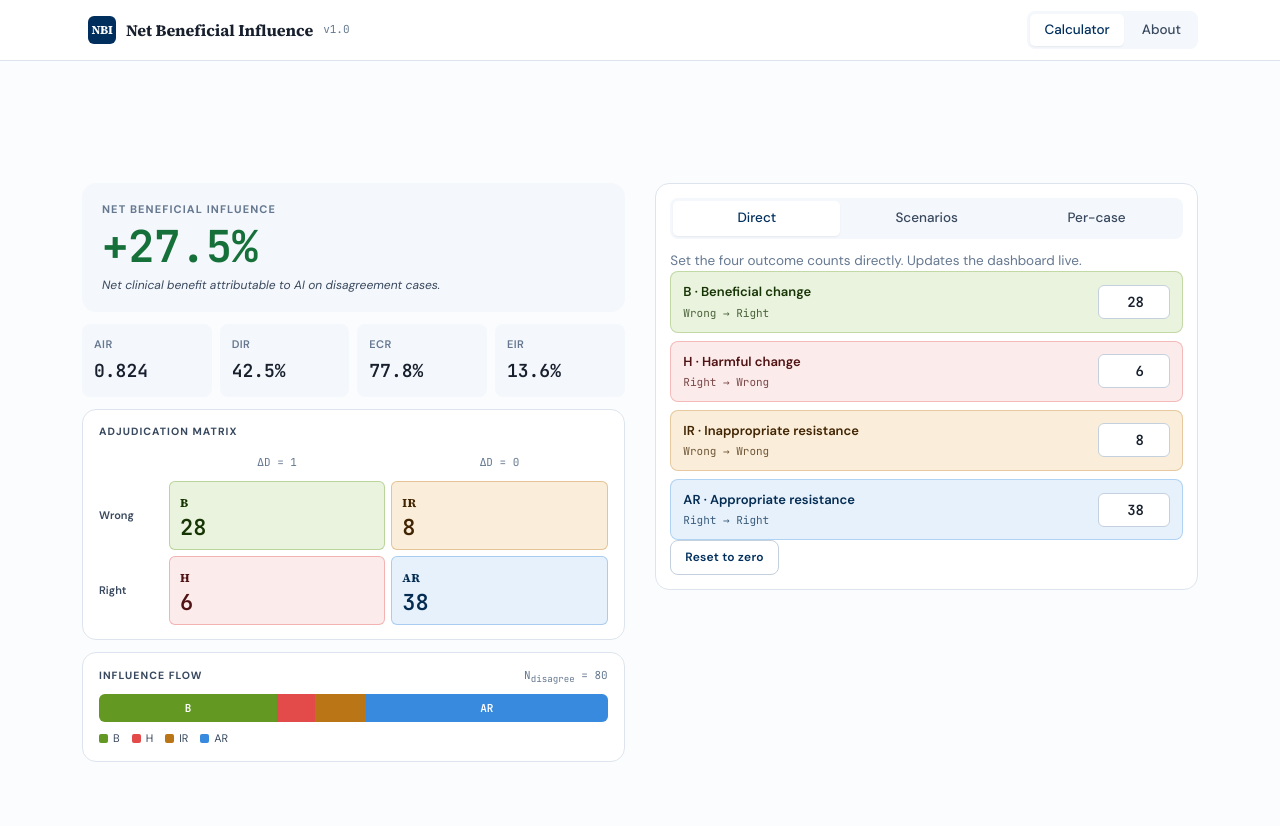
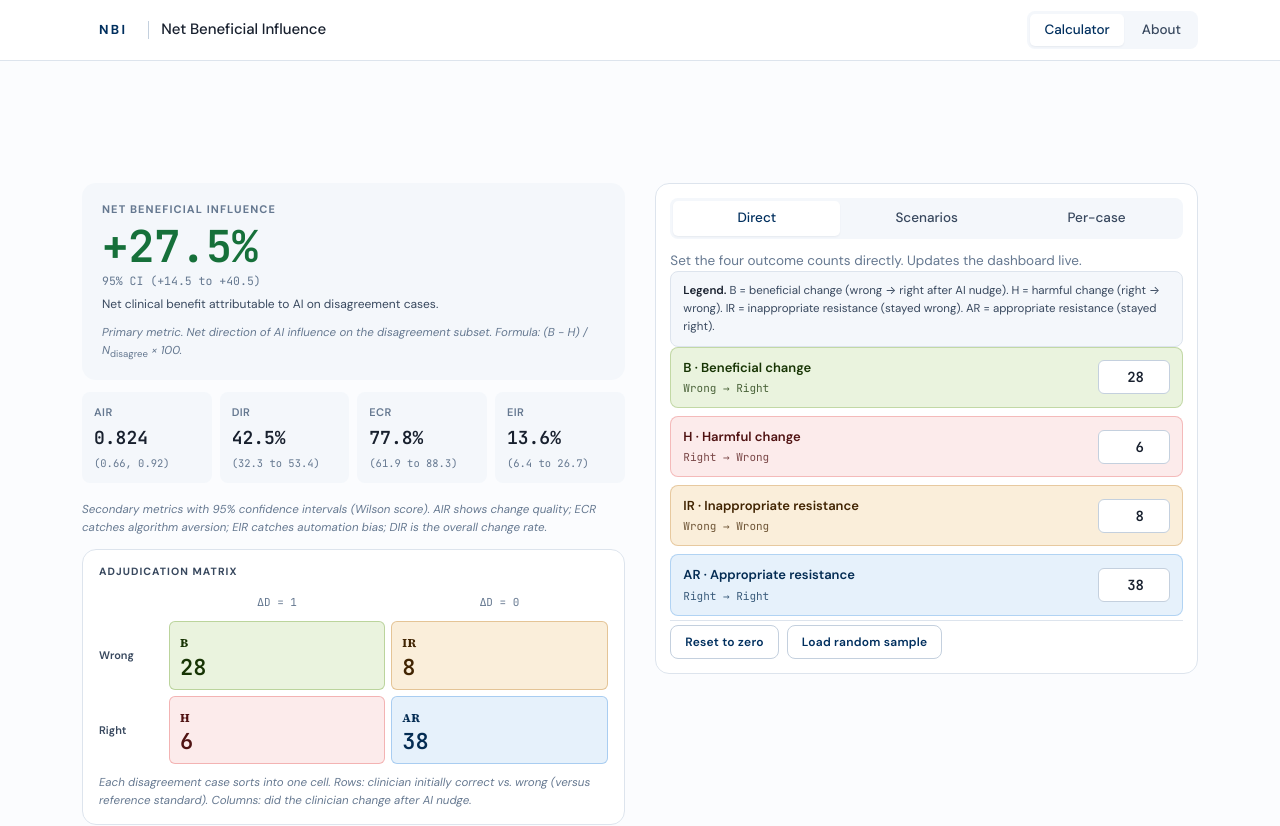
Before and after one commit to rgaiba/nbi-framework, a React (Vite) app: page / in a window 1280 px wide. Shown: the top 826 px of the page. Built offline with nearby package versions, Linux system fonts and the light colour scheme.

Commit message:
v3: 95% CIs, captions, modern header, sample button, em-dash purge

```diff
--- a/index.html
+++ b/index.html
@@ -4,7 +4,7 @@
     <meta charset="UTF-8" />
     <meta name="viewport" content="width=device-width, initial-scale=1.0, viewport-fit=cover" />
     <meta name="theme-color" content="#002f5e" />
-    <meta name="description" content="The Net Beneficial Influence (NBI) framework — an interactive operationalization for measuring the directional impact of AI on clinical decision-making." />
+    <meta name="description" content="The Net Beneficial Influence (NBI) framework. An interactive operationalization for measuring the directional impact of AI on clinical decision-making." />
     <meta property="og:title" content="Net Beneficial Influence Framework" />
     <meta property="og:description" content="A cooperative framework for evaluating AI in clinical decision-making. Interactive calculator and dashboard." />
     <meta property="og:type" content="website" />
@@ -15,7 +15,7 @@
     <link rel="preconnect" href="https://fonts.gstatic.com" crossorigin />
     <link href="https://fonts.googleapis.com/css2?family=Source+Serif+4:ital,opsz,wght@0,8..60,400;0,8..60,600;0,8..60,700;1,8..60,400&family=DM+Sans:ital,opsz,wght@0,9..40,300;0,9..40,400;0,9..40,500;0,9..40,600;0,9..40,700;1,9..40,400&family=JetBrains+Mono:wght@400;500;600&display=swap" rel="stylesheet" />
 
-    <title>NBI Framework — Net Beneficial Influence</title>
+    <title>NBI Framework · Net Beneficial Influence</title>
   </head>
   <body>
     <div id="root"></div>
--- a/src/components/Calculator/DirectInput.jsx
+++ b/src/components/Calculator/DirectInput.jsx
@@ -6,6 +6,10 @@ const FIELDS = [
   { k: 'IR', label: 'Inappropriate resistance',  hint: 'Wrong → Wrong',   cls: 'field-ir' },
   { k: 'AR', label: 'Appropriate resistance',    hint: 'Right → Right',   cls: 'field-ar' },
 ]
+
+function rand(min, max) {
+  return Math.floor(Math.random() * (max - min + 1)) + min
+}
 
 export default function DirectInput({ counts, updateCounts, onAnyChange }) {
   const handle = (k, raw) => {
@@ -19,9 +23,30 @@ export default function DirectInput({ counts, updateCounts, onAnyChange }) {
     if (onAnyChange) onAnyChange()
   }
 
+  // Random sample biased toward realistic-looking distributions: more AR than H,
+  // moderate B, modest IR. Adds visual variety without producing nonsense.
+  const sample = () => {
+    updateCounts({
+      B:  rand(8, 35),
+      H:  rand(2, 18),
+      IR: rand(3, 20),
+      AR: rand(15, 45),
+    })
+    if (onAnyChange) onAnyChange()
+  }
+
   return (
     <div className="direct">
-      <p className="muted">Set the four outcome counts directly. Updates the dashboard live.</p>
+      <p className="muted">
+        Set the four outcome counts directly. Updates the dashboard live.
+      </p>
+
+      <div className="legend-inline">
+        <strong>Legend.</strong> B = beneficial change (wrong → right after AI nudge).
+        H = harmful change (right → wrong). IR = inappropriate resistance (stayed wrong).
+        AR = appropriate resistance (stayed right).
+      </div>
+
       <div className="direct-fields">
         {FIELDS.map(f => (
           <div key={f.k} className={`direct-row ${f.cls}`}>
@@ -41,7 +66,11 @@ export default function DirectInput({ counts, updateCounts, onAnyChange }) {
           </div>
         ))}
       </div>
-      <button className="btn btn-ghost btn-sm direct-reset" onClick={reset}>Reset to zero</button>
+
+      <div className="direct-actions">
+        <button className="btn btn-ghost btn-sm" onClick={reset}>Reset to zero</button>
+        <button className="btn btn-ghost btn-sm" onClick={sample}>Load random sample</button>
+      </div>
     </div>
   )
 }
--- a/src/components/Calculator/PerCaseInput.jsx
+++ b/src/components/Calculator/PerCaseInput.jsx
@@ -4,8 +4,14 @@ import { aggregateCases, adjudicateCase } from '../../lib/nbi.js'
 
 const BLANK_ROW = { Di: 0, A: 1, Df: 1, R: 1 }
 
+// Class pill labels. Agreement cases are adjudicated. They are simply excluded
+// from N_disagree, which the label makes explicit.
 const CLASS_LABEL = {
-  B: 'B', H: 'H', IR: 'IR', AR: 'AR', agreement: 'Agree',
+  B: 'B',
+  H: 'H',
+  IR: 'IR',
+  AR: 'AR',
+  agreement: 'Agree · excluded',
 }
 
 const REQUIRED = ['Di', 'A', 'Df', 'R']
@@ -110,9 +116,18 @@ export default function PerCaseInput({ applyCounts }) {
   return (
     <div className="cases">
       <p className="muted">
-        Add cases one by one. Each row: D<sub>i</sub>, A, D<sub>f</sub>, R (binary 0/1).
-        Auto-classified into B / H / IR / AR.
+        Add cases one by one. Each row is auto-classified as soon as all four
+        values are set. Click Apply to push the totals to the dashboard.
       </p>
+
+      <div className="legend-inline">
+        <strong>Legend.</strong>{' '}
+        D<sub>i</sub> = clinician's initial decision.{' '}
+        A = AI's recommendation.{' '}
+        D<sub>f</sub> = clinician's final decision.{' '}
+        R = reference standard. All binary 0/1.
+        Agreement cases (D<sub>i</sub> = A) are adjudicated but excluded from N<sub>disagree</sub>.
+      </div>
 
       <div className="cases-table-wrap">
         <table className="cases-table">
@@ -186,7 +201,7 @@ export default function PerCaseInput({ applyCounts }) {
             <strong>Issues:</strong>
             <ul>
               {csvErrors.slice(0, 5).map((e, i) => <li key={i}>{e}</li>)}
-              {csvErrors.length > 5 && <li>…and {csvErrors.length - 5} more</li>}
+              {csvErrors.length > 5 && <li>and {csvErrors.length - 5} more</li>}
             </ul>
           </div>
         )}
--- a/src/components/Dashboard/Dashboard.jsx
+++ b/src/components/Dashboard/Dashboard.jsx
@@ -1,9 +1,9 @@
 import React from 'react'
-import { interpretMetric, formatMetric } from '../../lib/nbi.js'
+import { interpretMetric, formatMetric, formatCI } from '../../lib/nbi.js'
 
-// Compact dashboard — single component, all four sections inline.
-// Mirrors the approved prototype: NBI hero card → 2x2 small metrics →
-// adjudication matrix → influence flow bar.
+// Compact dashboard. Single component, four sections inline:
+// hero NBI card, small metric cards (with 95% CIs), 2x2 adjudication matrix,
+// influence flow bar. Each section carries its own caption.
 export default function Dashboard({ counts, metrics }) {
   return (
     <div className="dashboard">
@@ -19,32 +19,45 @@ function NbiHero({ metrics }) {
   const v = metrics.NBI
   const interp = interpretMetric('NBI', v)
   const cls = v === null ? '' : v > 0 ? 'val-pos' : v < 0 ? 'val-neg' : 'val-zero'
-  const display = v === null ? '—' : `${v > 0 ? '+' : ''}${v.toFixed(1)}%`
+  const display = v === null ? 'n/a' : `${v > 0 ? '+' : ''}${v.toFixed(1)}%`
+  const ci = formatCI('NBI', metrics.NBI_CI)
   return (
     <div className="dash-hero">
       <div className="dash-hero-label">Net beneficial influence</div>
       <div className={`dash-hero-val ${cls}`}>{display}</div>
+      {ci && <div className="dash-hero-ci">95% CI {ci}</div>}
       <div className="dash-hero-interp">{interp}</div>
+      <div className="dash-caption">
+        Primary metric. Net direction of AI influence on the disagreement subset.
+        Formula: (B − H) / N<sub>disagree</sub> × 100.
+      </div>
     </div>
   )
 }
 
 const SMALL = [
-  { k: 'AIR', name: 'AIR' },
-  { k: 'DIR', name: 'DIR' },
-  { k: 'ECR', name: 'ECR' },
-  { k: 'EIR', name: 'EIR' },
+  { k: 'AIR', name: 'AIR', desc: 'Appropriate Influence Ratio. B / (B + H).' },
+  { k: 'DIR', name: 'DIR', desc: 'Decision Influence Rate. (B + H) / N.' },
+  { k: 'ECR', name: 'ECR', desc: 'Error Correction Rate. B / (B + IR).' },
+  { k: 'EIR', name: 'EIR', desc: 'Error Induction Rate. H / (H + AR).' },
 ]
 
 function SmallMetrics({ metrics }) {
   return (
+    <div className="dash-small-wrap">
       <div className="dash-small">
         {SMALL.map(s => (
           <div key={s.k} className="dash-small-card">
-          <div className="dash-small-label">{s.name}</div>
+            <div className="dash-small-label" title={s.desc}>{s.name}</div>
             <div className="dash-small-val">{formatMetric(s.k, metrics[s.k])}</div>
+            <div className="dash-small-ci">{formatCI(s.k, metrics[`${s.k}_CI`])}</div>
           </div>
         ))}
+      </div>
+      <div className="dash-caption">
+        Secondary metrics with 95% confidence intervals (Wilson score).
+        AIR shows change quality; ECR catches algorithm aversion; EIR catches automation bias; DIR is the overall change rate.
+      </div>
     </div>
   )
 }
@@ -63,6 +76,10 @@ function AdjudicationMatrix({ counts }) {
         <div className="dash-matrix-v">Right</div>
         <Cell code="H"  count={counts.H}  cls="cell-h"  />
         <Cell code="AR" count={counts.AR} cls="cell-ar" />
+      </div>
+      <div className="dash-caption">
+        Each disagreement case sorts into one cell. Rows: clinician initially correct vs.
+        wrong (versus reference standard). Columns: did the clinician change after AI nudge.
       </div>
     </div>
   )
@@ -119,6 +136,9 @@ function InfluenceFlow({ counts }) {
           </span>
         ))}
       </div>
+      <div className="dash-caption">
+        Composition of the disagreement subset by outcome class. Visualises where N<sub>disagree</sub> goes.
+      </div>
     </div>
   )
 }
--- a/src/components/Nav.jsx
+++ b/src/components/Nav.jsx
@@ -7,11 +7,11 @@ export default function Nav({ view, setView }) {
         <button
           className="nav-brand"
           onClick={() => setView('calculator')}
-          aria-label="Net Beneficial Influence — go to calculator"
+          aria-label="Net Beneficial Influence, go to calculator"
         >
-          <span className="nav-mark" aria-hidden="true">NBI</span>
-          <span className="nav-title">Net Beneficial Influence</span>
-          <span className="nav-version">v1.0</span>
+          <span className="nav-mark">NBI</span>
+          <span className="nav-divider" aria-hidden="true" />
+          <span className="nav-wordmark">Net Beneficial Influence</span>
         </button>
         <nav className="nav-tabs" aria-label="Primary">
           <button
--- a/src/styles/components.css
+++ b/src/styles/components.css
@@ -1,8 +1,7 @@
 /* =============================================================================
-   COMPONENT STYLES — v2 (calculator-first, two-pane)
-   Mirrors the approved prototype. Mobile-first; flips pane order at the
-   desktop breakpoint so the dashboard reads top-left on desktop and the
-   calculator stays on top on phone.
+   COMPONENT STYLES . v3 (calculator-first, two-pane, captions, CIs)
+   Mobile-first; the desktop breakpoint flips pane order so the dashboard
+   reads top-left on desktop and the calculator stays on top on phone.
 ============================================================================= */
 
 /* ── NAV ─────────────────────────────────────────────────────────────── */
@@ -18,31 +17,35 @@
   height: var(--nav-h); gap: 12px;
 }
 .nav-brand {
-  display: inline-flex; align-items: center; gap: 10px;
-  background: none; padding: 4px 6px; border-radius: var(--radius);
+  display: inline-flex; align-items: center; gap: 12px;
+  background: none; padding: 6px 8px; border-radius: var(--radius);
   cursor: pointer;
 }
 .nav-brand:hover { background: var(--surface-2); }
 .nav-mark {
-  width: 28px; height: 28px;
-  background: var(--navy); color: white;
-  border-radius: 6px;
-  display: inline-flex; align-items: center; justify-content: center;
-  font-family: var(--font-serif);
-  font-size: 12px; font-weight: 700; letter-spacing: -0.02em;
+  font-family: var(--font-sans);
+  font-size: 13px;
+  font-weight: 700;
+  letter-spacing: 0.18em;
+  color: var(--navy);
+  background: var(--slate);
+  padding: 4px 9px;
+  border-radius: 4px;
   flex-shrink: 0;
 }
-.nav-title {
-  font-family: var(--font-serif);
-  font-size: 16px; font-weight: 700;
+.nav-divider {
+  width: 1px;
+  height: 18px;
+  background: var(--border);
+  flex-shrink: 0;
+}
+.nav-wordmark {
+  font-family: var(--font-sans);
+  font-size: 15px;
+  font-weight: 500;
+  letter-spacing: -0.005em;
   color: var(--txt);
-  letter-spacing: -0.005em;
   white-space: nowrap; overflow: hidden; text-overflow: ellipsis;
-}
-.nav-version {
-  font-size: 11px; color: var(--txt-3);
-  font-family: var(--font-mono);
-  flex-shrink: 0;
 }
 
 .nav-tabs {
@@ -69,9 +72,10 @@
   box-shadow: var(--shadow-sm);
 }
 
-@media (max-width: 520px) {
-  .nav-title { display: none; }
+@media (max-width: 540px) {
+  .nav-wordmark, .nav-divider { display: none; }
   .nav-tab { padding: 6px 10px; font-size: 12px; }
+  .nav-mark { font-size: 12px; padding: 3px 8px; }
 }
 
 /* ── MAIN ────────────────────────────────────────────────────────────── */
@@ -81,10 +85,6 @@
 }
 
 /* ── TWO-PANE LAYOUT ─────────────────────────────────────────────────── */
-/*
-  Mobile (default): single column. Calculator on top (order: 1),
-  dashboard below (order: 2) — matches the approved prototype's phone view.
-*/
 .two-pane {
   display: grid;
   grid-template-columns: 1fr;
@@ -94,7 +94,6 @@
 .pane-calculator { order: 1; }
 .pane-dashboard  { order: 2; }
 
-/* Desktop: side-by-side. Dashboard left, calculator right. */
 @media (min-width: 880px) {
   .two-pane {
     grid-template-columns: 1fr 1fr;
@@ -103,8 +102,6 @@
   }
   .pane-dashboard  { order: 1; }
   .pane-calculator { order: 2; }
-  /* Sticky dashboard on desktop so it stays visible while scrolling the
-     calculator. Slight top offset accounts for the sticky nav. */
   .pane-dashboard {
     position: sticky;
     top: calc(var(--nav-h) + 16px);
@@ -119,7 +116,18 @@
   font-size: 10.5px; font-weight: 700;
   letter-spacing: 0.1em; text-transform: uppercase;
   color: var(--txt-2);
+  margin-bottom: 4px;
 }
+
+/* In-tile caption: dim, small, italics. Lives at the bottom of each tile. */
+.dash-caption {
+  margin-top: 10px;
+  font-size: 11.5px;
+  color: var(--txt-3);
+  line-height: 1.55;
+  font-style: italic;
+}
+.dash-caption sub { font-style: normal; }
 
 .dash-hero {
   background: var(--surface-2);
@@ -144,13 +152,22 @@
 .dash-hero-val.val-pos  { color: var(--green); }
 .dash-hero-val.val-neg  { color: var(--red); }
 .dash-hero-val.val-zero { color: var(--txt-2); }
+.dash-hero-ci {
+  font-family: var(--font-mono);
+  font-size: 11.5px;
+  color: var(--txt-3);
+  margin-top: 4px;
+  font-feature-settings: "tnum" 1;
+}
 .dash-hero-interp {
   font-size: 12px;
   color: var(--txt-2);
-  font-style: italic;
-  margin-top: 8px;
+  margin-top: 6px;
 }
 
+.dash-small-wrap {
+  display: flex; flex-direction: column; gap: 8px;
+}
 .dash-small {
   display: grid;
   grid-template-columns: repeat(2, minmax(0, 1fr));
@@ -161,18 +178,26 @@
   background: var(--surface-2);
   border-radius: var(--radius);
   padding: 12px;
-  display: flex; flex-direction: column; gap: 4px;
+  display: flex; flex-direction: column; gap: 3px;
 }
 .dash-small-label {
   font-size: 11px; font-weight: 600;
   color: var(--txt-3);
   letter-spacing: 0.04em;
+  cursor: help;
 }
 .dash-small-val {
   font-family: var(--font-mono);
   font-size: 18px; font-weight: 700;
   color: var(--txt);
   font-feature-settings: "tnum" 1;
+}
+.dash-small-ci {
+  font-family: var(--font-mono);
+  font-size: 10.5px;
+  color: var(--txt-3);
+  font-feature-settings: "tnum" 1;
+  min-height: 14px;
 }
 
 .dash-tile {
@@ -313,7 +338,23 @@
 .calc-panel { display: flex; flex-direction: column; gap: 12px; }
 .calc-panel p { font-size: var(--fs-sm); line-height: 1.55; margin: 0; }
 
-/* — Direct — */
+/* Inline legend used inside calculator tabs to define variables. */
+.legend-inline {
+  font-size: 11.5px;
+  line-height: 1.55;
+  color: var(--txt-2);
+  background: var(--surface-2);
+  padding: 10px 12px;
+  border-radius: var(--radius);
+  border: 1px solid var(--border-soft);
+}
+.legend-inline strong {
+  font-weight: 600;
+  color: var(--txt);
+}
+.legend-inline sub { font-size: 0.78em; }
+
+/* ── DIRECT INPUT ────────────────────────────────────────────────────── */
 .direct-fields {
   display: flex; flex-direction: column; gap: 8px;
 }
@@ -363,9 +404,17 @@
   border-color: var(--navy);
   box-shadow: 0 0 0 3px rgba(0, 47, 94, 0.15);
 }
-.direct-reset { align-self: flex-start; }
 
-/* — Scenarios — */
+/* Action row for Reset + Load random sample. Sits below the colored cards
+   with its own spacing so it doesn't read as part of any single field. */
+.direct-actions {
+  display: flex; flex-wrap: wrap; gap: 8px;
+  padding-top: 4px;
+  margin-top: 4px;
+  border-top: 1px solid var(--border-soft);
+}
+
+/* ── SCENARIOS ───────────────────────────────────────────────────────── */
 .scenarios-list {
   display: flex; flex-direction: column; gap: 8px;
 }
@@ -407,7 +456,7 @@
   font-family: var(--font-mono);
 }
 
-/* — Per-case — */
+/* ── PER-CASE ────────────────────────────────────────────────────────── */
 .cases-table-wrap {
   overflow-x: auto;
   -webkit-overflow-scrolling: touch;
@@ -460,12 +509,18 @@
   padding: 2px 7px;
   border-radius: 4px;
   border: 1px solid;
+  white-space: nowrap;
 }
 .class-B  { background: #eaf3de; color: #173404; border-color: rgba(99,153,34,0.4); }
 .class-H  { background: #fcebeb; color: #501313; border-color: rgba(226,75,74,0.4); }
 .class-IR { background: #faeeda; color: #412402; border-color: rgba(186,117,23,0.4); }
 .class-AR { background: #e6f1fb; color: #042c53; border-color: rgba(55,138,221,0.4); }
-.class-agreement { background: var(--surface-3); color: var(--txt-3); border-color: var(--border); }
+.class-agreement {
+  background: var(--surface-3);
+  color: var(--txt-3);
+  border-color: var(--border);
+  font-style: italic;
+}
 
 .cases-actions {
   display: flex; align-items: center; flex-wrap: wrap;
@@ -518,7 +573,7 @@
 }
 .csv-errors ul { margin: 4px 0 0 18px; }
 
-/* ── ABOUT (placeholder for now) ─────────────────────────────────────── */
+/* ── ABOUT (placeholder) ─────────────────────────────────────────────── */
 .about-placeholder {
   max-width: 720px;
   margin: 0 auto;
--- a/src/styles/theme.css
+++ b/src/styles/theme.css
@@ -1,5 +1,5 @@
 /* =============================================================================
-   NBI FRAMEWORK — DESIGN TOKENS & GLOBAL STYLES
+   NBI FRAMEWORK . DESIGN TOKENS & GLOBAL STYLES
    Palette inherited from the canonical Figure 1 (NBI_Central_Illustration).
    Fluid typography via clamp(). Mobile-first. Reduced-motion friendly.
 ============================================================================= */
@@ -56,7 +56,7 @@
   --font-sans:   'DM Sans', system-ui, -apple-system, 'Segoe UI', Roboto, sans-serif;
   --font-mono:   'JetBrains Mono', 'SF Mono', Menlo, Consolas, monospace;
 
-  /* Fluid type — scales smoothly from mobile to desktop */
+  /* Fluid type. Scales smoothly from mobile to desktop. */
   --fs-xs:    clamp(11px, 0.72rem + 0.05vw, 12px);
   --fs-sm:    clamp(12px, 0.78rem + 0.1vw, 13.5px);
   --fs-base:  clamp(14px, 0.86rem + 0.18vw, 16px);
```
Also changed, not shown: src/lib/nbi.js. Lines whose indentation alone changed are shown as unchanged.
